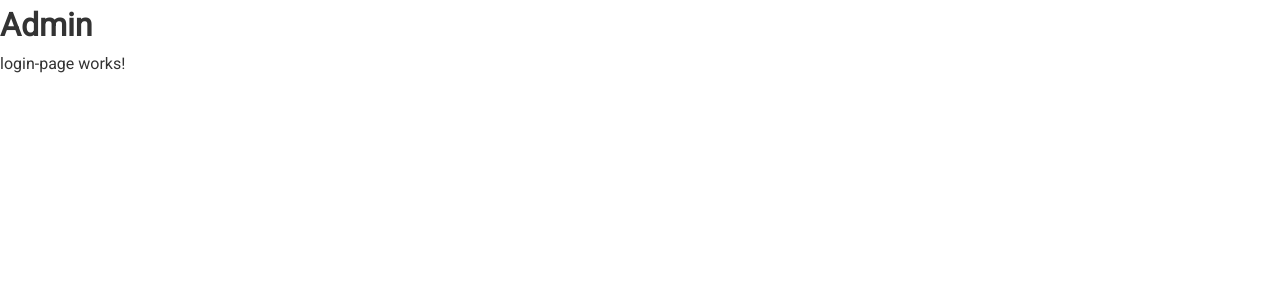
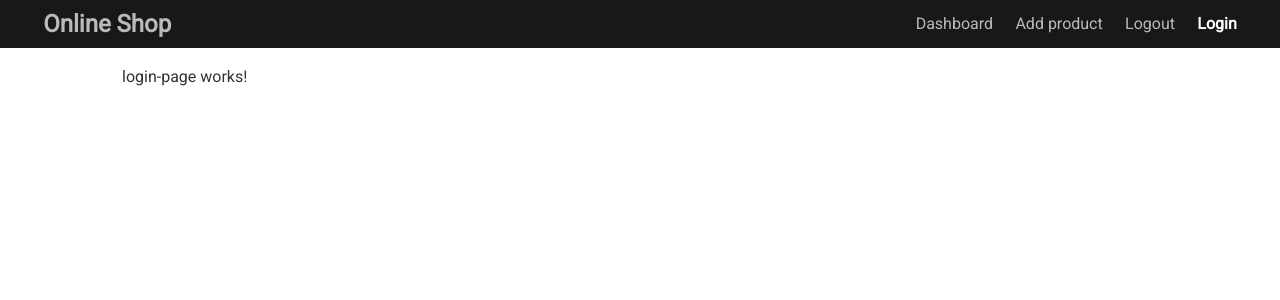
Before and after one commit to s2000promax/angular-shop, an Angular app: page /admin/login in a window 1280 px wide. Shown: the top 300 px of the page. Built offline with nearby package versions, Linux system fonts and the light colour scheme.

Commit message:
init: add Admin menu

```diff
--- a/src/app/admin/shared/admin-layout/admin-layout.component.html
+++ b/src/app/admin/shared/admin-layout/admin-layout.component.html
@@ -1,2 +1,23 @@
-<h1>Admin</h1>
-<router-outlet></router-outlet>
+<nav class="navbar bg-dark">
+  <h1>
+    <a routerLink="/">Online Shop</a>
+  </h1>
+  <ul>
+    <li routerLinkActive="active">
+      <a [routerLink]="['/admin', 'dashboard']">Dashboard</a>
+    </li>
+    <li routerLinkActive="active">
+      <a [routerLink]="['/admin', 'add']">Add product</a>
+    </li>
+    <li routerLinkActive="active">
+      <a [routerLink]="['/admin', '']">Logout</a>
+    </li>
+    <li routerLinkActive="active">
+      <a [routerLink]="['/admin', 'login']">Login</a>
+    </li>
+
+  </ul>
+</nav>
+<div class="container">
+  <router-outlet></router-outlet>
+</div>
```
